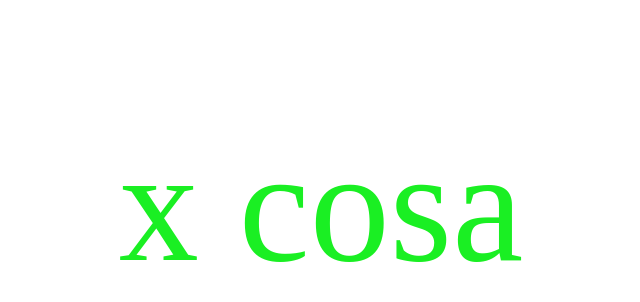
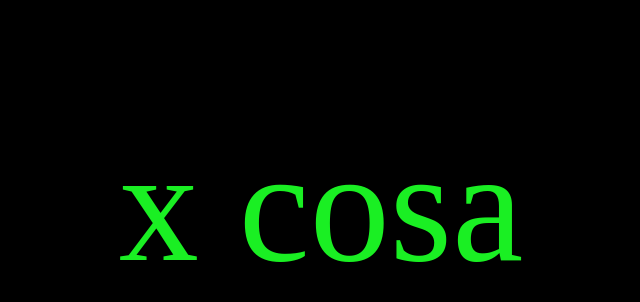
Before and after one commit to RaqueSouto/servidor-estatico, a website: page publica/index.html in a window 1280 px wide. Shown: the part 194-496 px from the top of the page, without its empty margins (319-959 px from the left). Drawn offline with Linux system fonts and the light colour scheme.

Commit message:
modificacion css

```diff
--- a/publica/css/style.css
+++ b/publica/css/style.css
@@ -3,6 +3,7 @@
     padding: 0;
 }
 body{
+    background-color: black;
     height: 100vh;
     display: flex;
     justify-content: center;
```
Also changed, not shown: package.json (added, +12 -0 lines).
